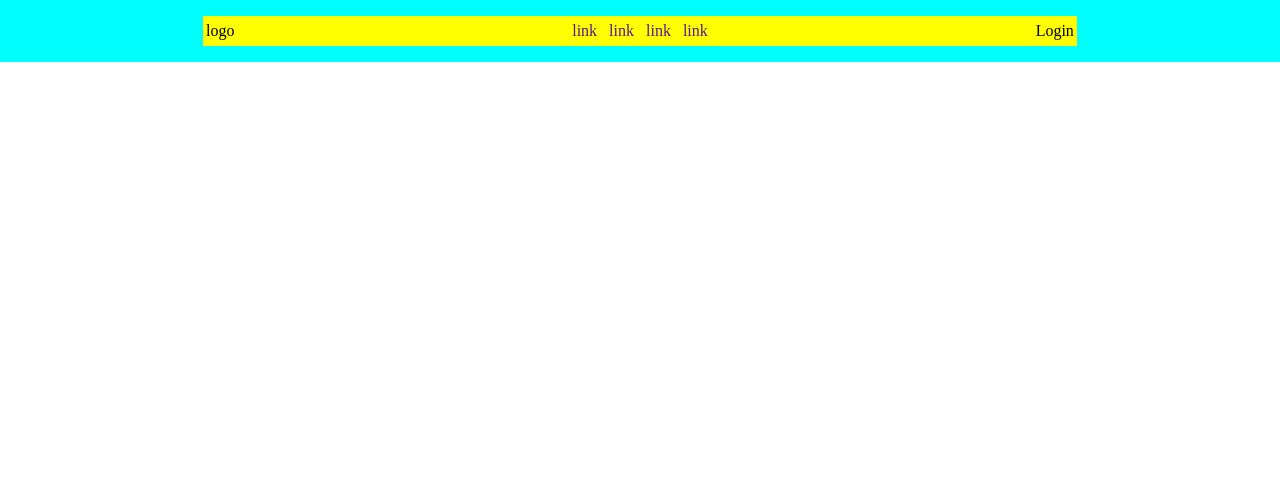
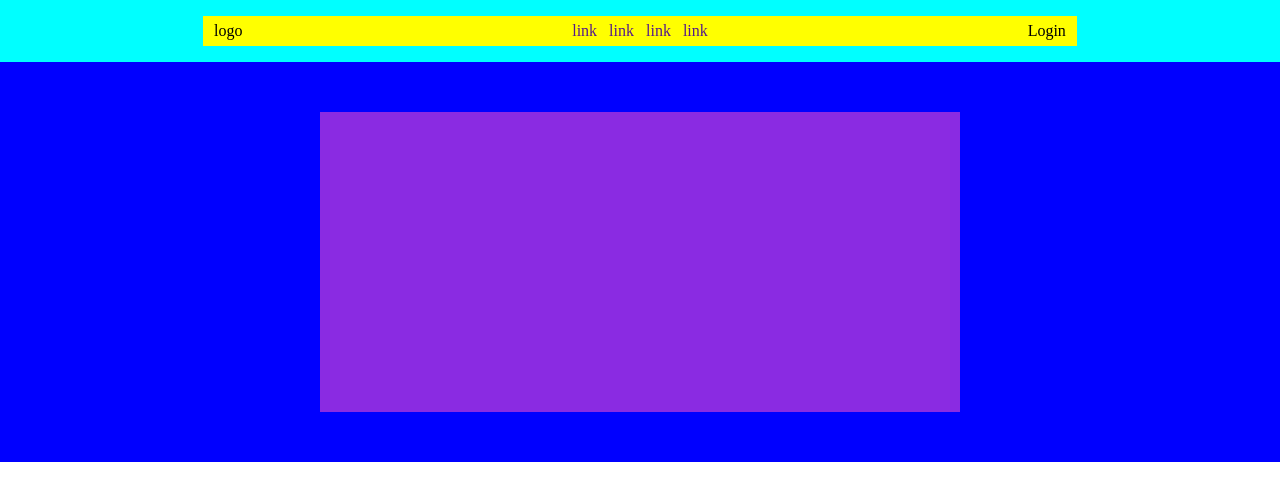
Before and after one commit to tommasodare/htmlcss-struttura-discord, a plain HTML site: page index.html in a window 1280 px wide. Drawn offline with Linux system fonts and the light colour scheme.

Commit message:
Jumbotron

```diff
--- a/css/style.css
+++ b/css/style.css
@@ -23,6 +23,12 @@
     width: 25%;
 }
 
+#logo {
+    display: flex;
+    justify-content: flex-start;
+    padding-left: 0.5rem;
+}
+
 .list-unstyled {
     display: flex;
     list-style: none;
@@ -43,4 +49,19 @@
     #login_bt {
         display: flex;
         justify-content: flex-end;
+        padding-right: 0.5rem;
     }
+
+    #jumbotron {
+        height: 400px;
+        background-color: blue;
+        display: flex;
+        align-items: center;
+
+        div {
+            height: 300px;
+            width: 50%;
+            margin: auto;
+            background-color: blueviolet;
+        }
+    }
--- a/index.html
+++ b/index.html
@@ -12,7 +12,7 @@
 
     <header class="top">
         <div class="header">
-            <div>logo</div>
+            <div id="logo">logo</div>
             <ul class="list-unstyled">
                 <li><a href="">link</a></li>
                 <li><a href="">link</a></li>
@@ -24,6 +24,11 @@
     </header>
     <!-- Header -->
 
+    <section id="jumbotron">
+        <div></div>
+    </section>
+    <!-- Jumbotron -->
+
 </body>
 
 </html>
```
